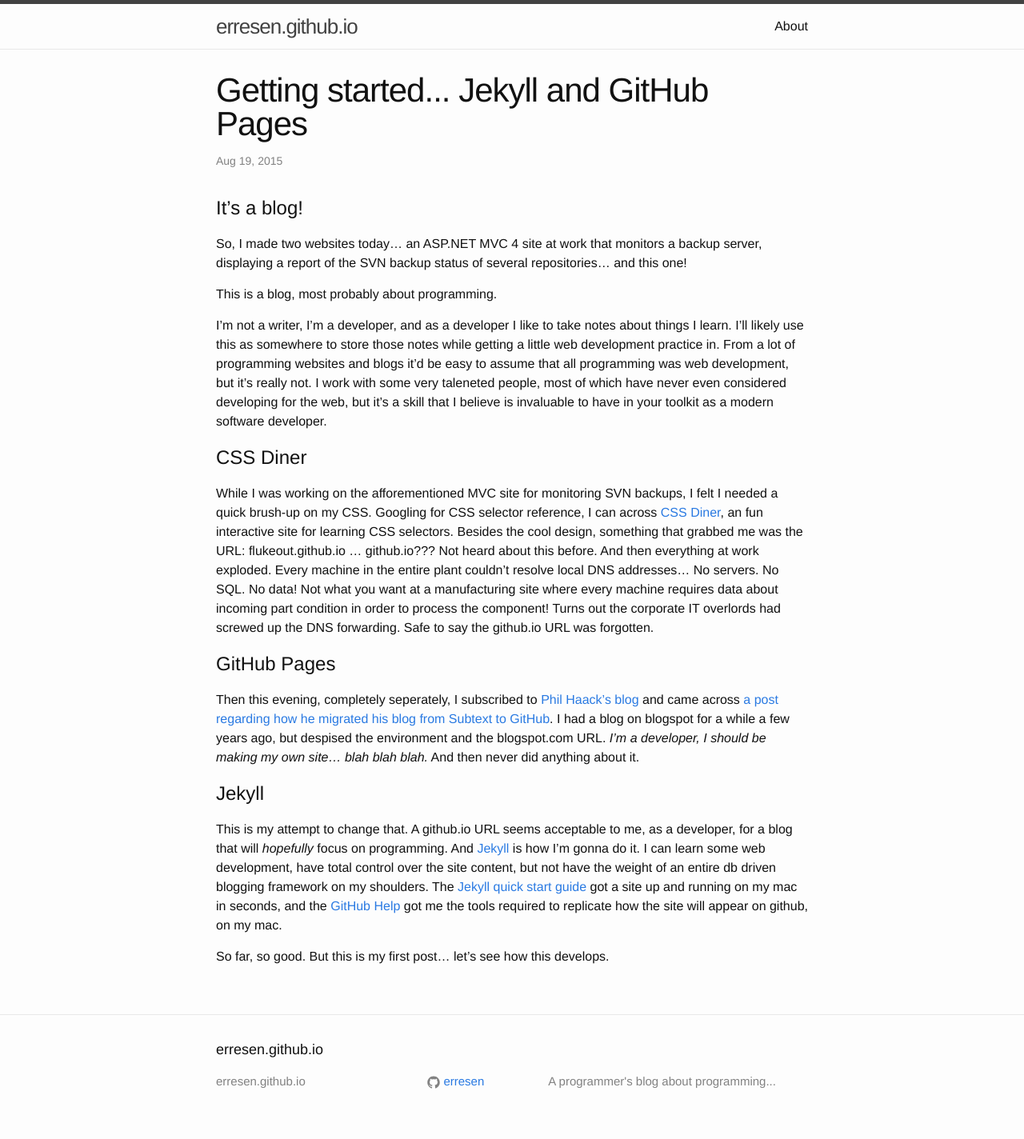
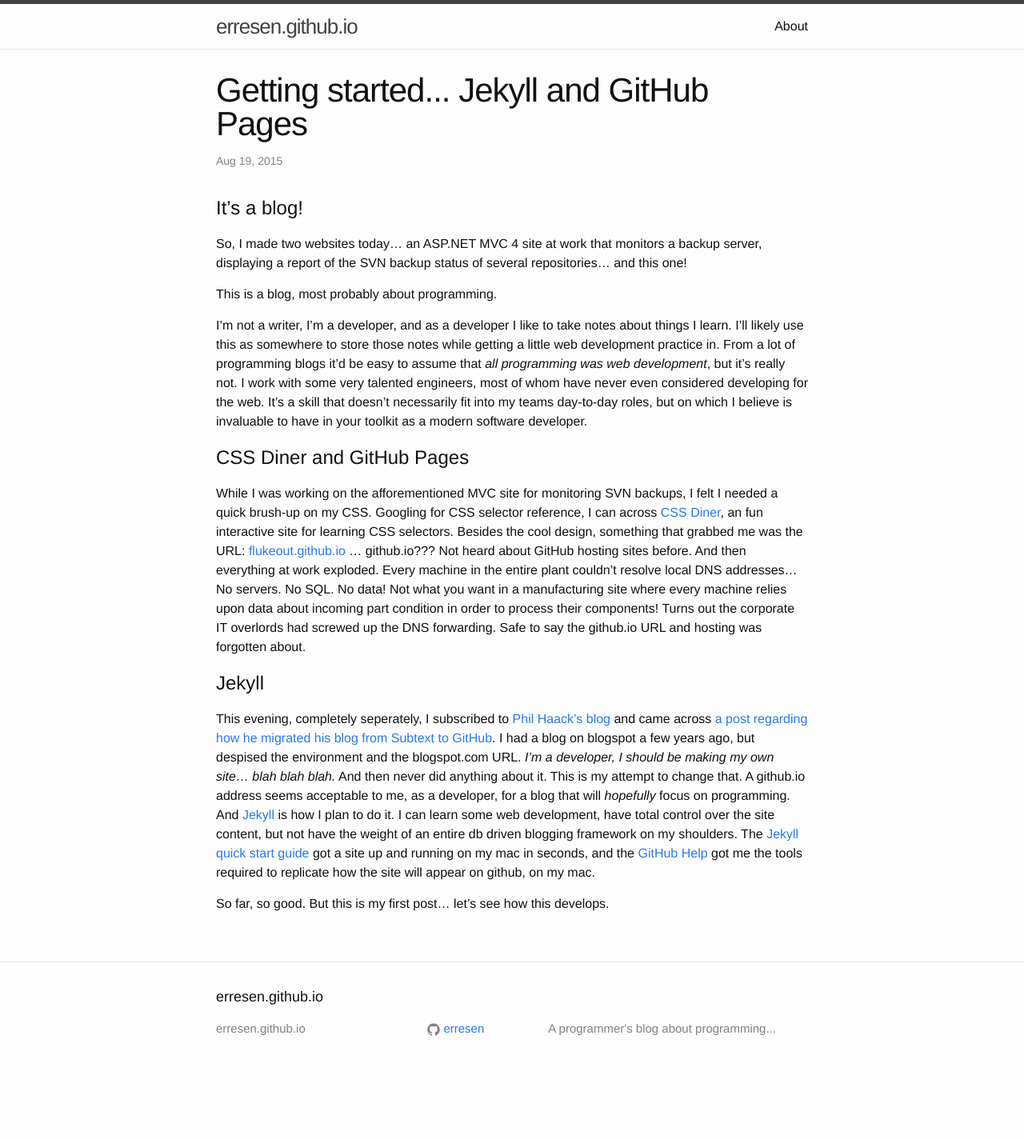
Before and after one commit to erresen/erresen.github.io, a Jekyll site: the page built from _posts/2015-08-19-getting-started.markdown, in a window 1280 px wide. Shown: the whole page at 80% size. Built offline with Jekyll 4.4.1, drawn with Linux system fonts in a browser that asks for light colours; after the commit the page ends 1358 px from its top, so only the background shows below that.

Commit message:
Update 2015-08-19-getting-started.markdown

```diff
--- a/_posts/2015-08-19-getting-started.markdown
+++ b/_posts/2015-08-19-getting-started.markdown
@@ -9,24 +9,19 @@
 
 This is a blog, most probably about programming.
 
-I'm not a writer, I'm a developer, and as a developer I like to take notes about things I learn. I'll likely use this as somewhere to store those notes while getting a little web development practice in. From a lot of programming websites and blogs it'd be easy to assume that all programming was web development, but it's really not. I work with some very taleneted people, most of which have never even considered developing for the web, but it's a skill that I believe is invaluable to have in your toolkit as a modern software developer.
+I'm not a writer, I'm a developer, and as a developer I like to take notes about things I learn. I'll likely use this as somewhere to store those notes while getting a little web development practice in. From a lot of programming blogs it'd be easy to assume that *all programming was web development*, but it's really not. I work with some very talented engineers, most of whom have never even considered developing for the web. It's a skill that doesn't necessarily fit into my teams day-to-day roles, but on which I believe is invaluable to have in your toolkit as a modern software developer.
 
-# CSS Diner
+# CSS Diner and GitHub Pages
+[css-diner]: http://flukeout.github.io
+While I was working on the afforementioned MVC site for monitoring SVN backups, I felt I needed a quick brush-up on my CSS. Googling for CSS selector reference, I can across [CSS Diner][css-diner], an fun interactive site for learning CSS selectors. Besides the cool design, something that grabbed me was the URL: [flukeout.github.io][css-diner] ... github.io??? Not heard about GitHub hosting sites before. And then everything at work exploded. Every machine in the entire plant couldn't resolve local DNS addresses... No servers. No SQL. No data! Not what you want in a manufacturing site where every machine relies upon data about incoming part condition in order to process their components! Turns out the corporate IT overlords had screwed up the DNS forwarding. Safe to say the github.io URL and hosting was forgotten about.
 
-[css-diner]: http://flukeout.github.io
-While I was working on the afforementioned MVC site for monitoring SVN backups, I felt I needed a quick brush-up on my CSS. Googling for CSS selector reference, I can across [CSS Diner][css-diner], an fun interactive site for learning CSS selectors. Besides the cool design, something that grabbed me was the URL: flukeout.github.io ... github.io??? Not heard about this before. And then everything at work exploded. Every machine in the entire plant couldn't resolve local DNS addresses... No servers. No SQL. No data! Not what you want at a manufacturing site where every machine requires data about incoming part condition in order to process the component! Turns out the corporate IT overlords had screwed up the DNS forwarding. Safe to say the github.io URL was forgotten.
-
-# GitHub Pages
-
+# Jekyll
 [haacked]:        http://haacked.com
 [haacked-jekyll]: http://haacked.com/archive/2013/12/02/dr-jekyll-and-mr-haack/
-Then this evening, completely seperately, I subscribed to [Phil Haack's blog][haacked] and came across [a post regarding how he migrated his blog from Subtext to GitHub][haacked-jekyll]. I had a blog on blogspot for a while a few years ago, but despised the environment and the blogspot.com URL. *I'm a developer, I should be making my own site... blah blah blah.* And then never did anything about it.
-
-# Jekyll
-
-[jekyll]:      http://jekyllrb.com/
-[jekyll-qs]:   http://jekyllrb.com/docs/quickstart/
-[github-help]: https://help.github.com/articles/using-jekyll-with-pages/
-This is my attempt to change that. A github.io URL seems acceptable to me, as a developer, for a blog that will *hopefully* focus on programming. And [Jekyll][jekyll] is how I'm gonna do it. I can learn some web development, have total control over the site content, but not have the weight of an entire db driven blogging framework on my shoulders. The [Jekyll quick start guide][jekyll-qs] got a site up and running on my mac in seconds, and the [GitHub Help][github-help] got me the tools required to replicate how the site will appear on github, on my mac.
+[jekyll]:         http://jekyllrb.com/
+[jekyll-qs]:      http://jekyllrb.com/docs/quickstart/
+[github-help]:    https://help.github.com/articles/using-jekyll-with-pages/
+This evening, completely seperately, I subscribed to [Phil Haack's blog][haacked] and came across [a post regarding how he migrated his blog from Subtext to GitHub][haacked-jekyll]. I had a blog on blogspot a few years ago, but despised the environment and the blogspot.com URL. *I'm a developer, I should be making my own site... blah blah blah.* And then never did anything about it.
+This is my attempt to change that. A github.io address seems acceptable to me, as a developer, for a blog that will *hopefully* focus on programming. And [Jekyll][jekyll] is how I plan to do it. I can learn some web development, have total control over the site content, but not have the weight of an entire db driven blogging framework on my shoulders. The [Jekyll quick start guide][jekyll-qs] got a site up and running on my mac in seconds, and the [GitHub Help][github-help] got me the tools required to replicate how the site will appear on github, on my mac.
 
 So far, so good. But this is my first post... let's see how this develops.
```
